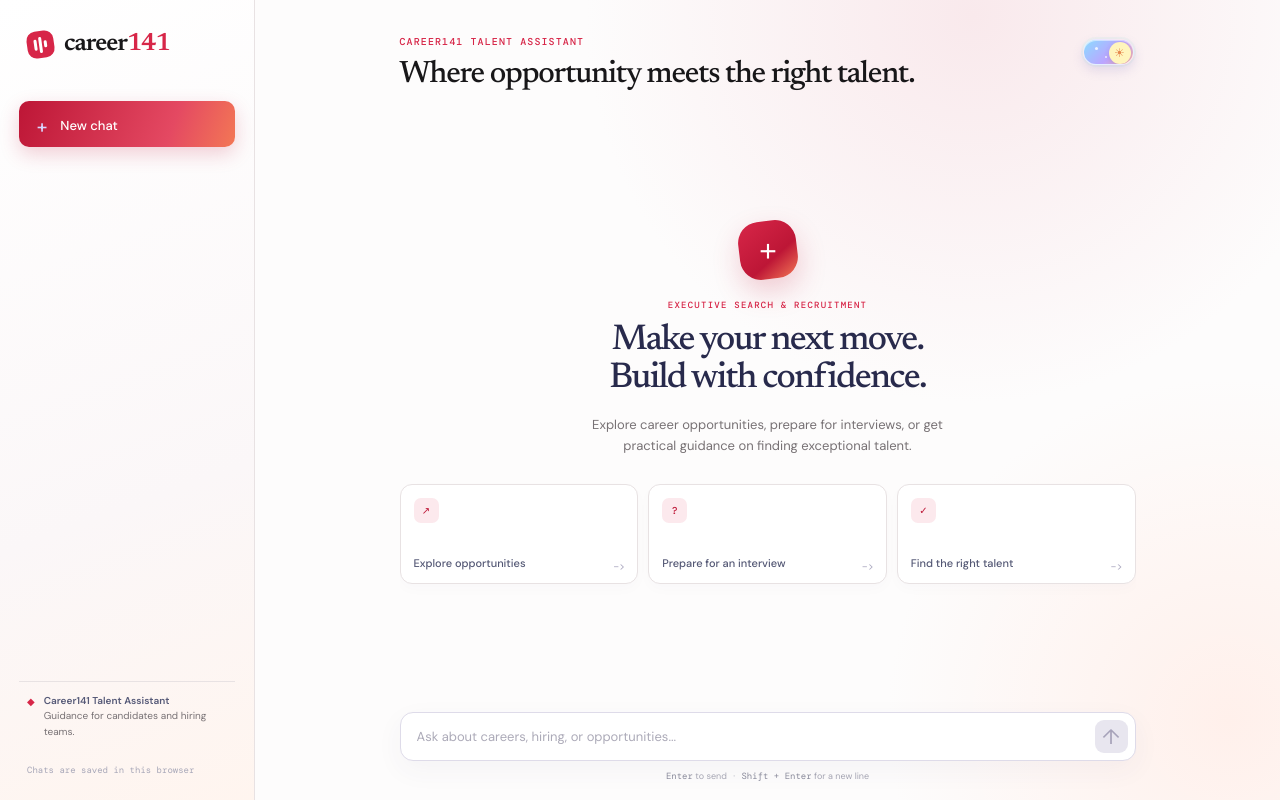
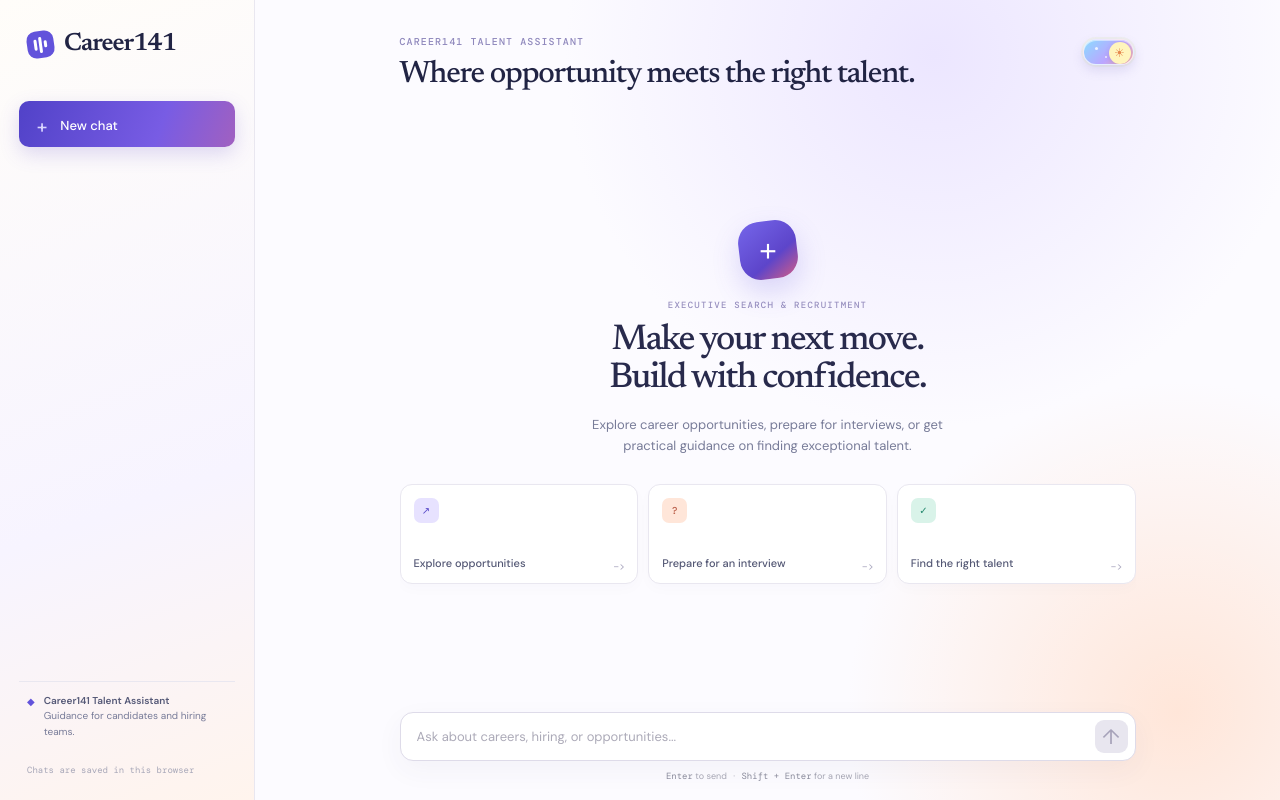
Before and after one commit to RavinduShenal/Chatbot, a Next.js app: page / in a window 1280 px wide. Built offline with nearby package versions, Linux system fonts and the light colour scheme.

Commit message:
Final UI

```diff
--- a/pages/index.js
+++ b/pages/index.js
@@ -306,7 +306,7 @@
               <i />
               <i />
             </span>
-            <span>career<span className="brand-number">141</span></span>
+            <span>Career141</span>
           </a>
           <button
             className="new-chat"
--- a/styles/globals.css
+++ b/styles/globals.css
@@ -973,90 +973,6 @@
   }
 }
 
-/* Career141-inspired brand treatment. These overrides preserve the existing layout. */
-:root {
-  --ink: #181719;
-  --muted: #777174;
-  --line: #e8e2e3;
-  --paper: #fdfcfc;
-  --violet: #d72648;
-  --violet-soft: #fce9ed;
-  --peach: #fff0eb;
-  --mint: #e3f3ed;
-}
-
-.app-shell {
-  background:
-    radial-gradient(circle at 76% 2%, #f9e9ec 0, transparent 31%),
-    radial-gradient(circle at 96% 90%, #fff0eb 0, transparent 24%), #fdfcfc;
-}
-
-.sidebar {
-  background: linear-gradient(160deg, #fff 0%, #fbf7f8 62%, #fff5ef 100%);
-}
-
-.brand-number,
-.kicker,
-.welcome-label {
-  color: #d72648;
-}
-
-.new-chat,
-.composer button {
-  background: linear-gradient(110deg, #bd1636, #e44962 70%, #f37755);
-}
-
-.new-chat {
-  box-shadow: 0 7px 19px #c21d3d35;
-}
-
-.welcome-orb {
-  background: linear-gradient(145deg, #d72648, #bd1636 62%, #f37755);
-  box-shadow: 0 12px 28px #c21d3d35;
-}
-
-.prompt-card:nth-child(1) .prompt-icon,
-.prompt-card:nth-child(2) .prompt-icon,
-.prompt-card:nth-child(3) .prompt-icon {
-  color: #bd1636;
-  background: #fce9ed;
-}
-
-.recent-chat:hover,
-.recent-chat.active {
-  background: #fce9ed;
-}
-
-.recent-chat:hover .chat-title,
-.recent-chat.active .chat-title,
-.recent-chats .chat-title span {
-  color: #bd1636;
-}
-
-[data-theme="dark"] {
-  --ink: #f8f5f5;
-  --muted: #bbb1b4;
-  --line: #44383b;
-  --paper: #191719;
-  --violet: #f06b81;
-  --violet-soft: #442a31;
-}
-
-[data-theme="dark"].app-shell {
-  background:
-    radial-gradient(circle at 76% 2%, #43212a 0, transparent 31%),
-    radial-gradient(circle at 96% 90%, #3a2621 0, transparent 24%), #191719;
-}
-
-[data-theme="dark"] .sidebar {
-  background: linear-gradient(160deg, #211c1e 0%, #1a1718 62%, #2d1d1d 100%);
-}
-
-[data-theme="dark"] .recent-chat:hover,
-[data-theme="dark"] .recent-chat.active {
-  background: #492d35;
-}
-
 @media (max-width: 960px) {
   .sidebar {
     width: 220px;
@@ -1090,9 +1006,6 @@
     padding: 14px 16px;
     background: #fffdfdf2;
     border-bottom: 1px solid var(--line);
-  }
-  [data-theme="dark"] .sidebar {
-    background: #1c181aeF;
   }
   .brand {
     font-size: 22px;
```
